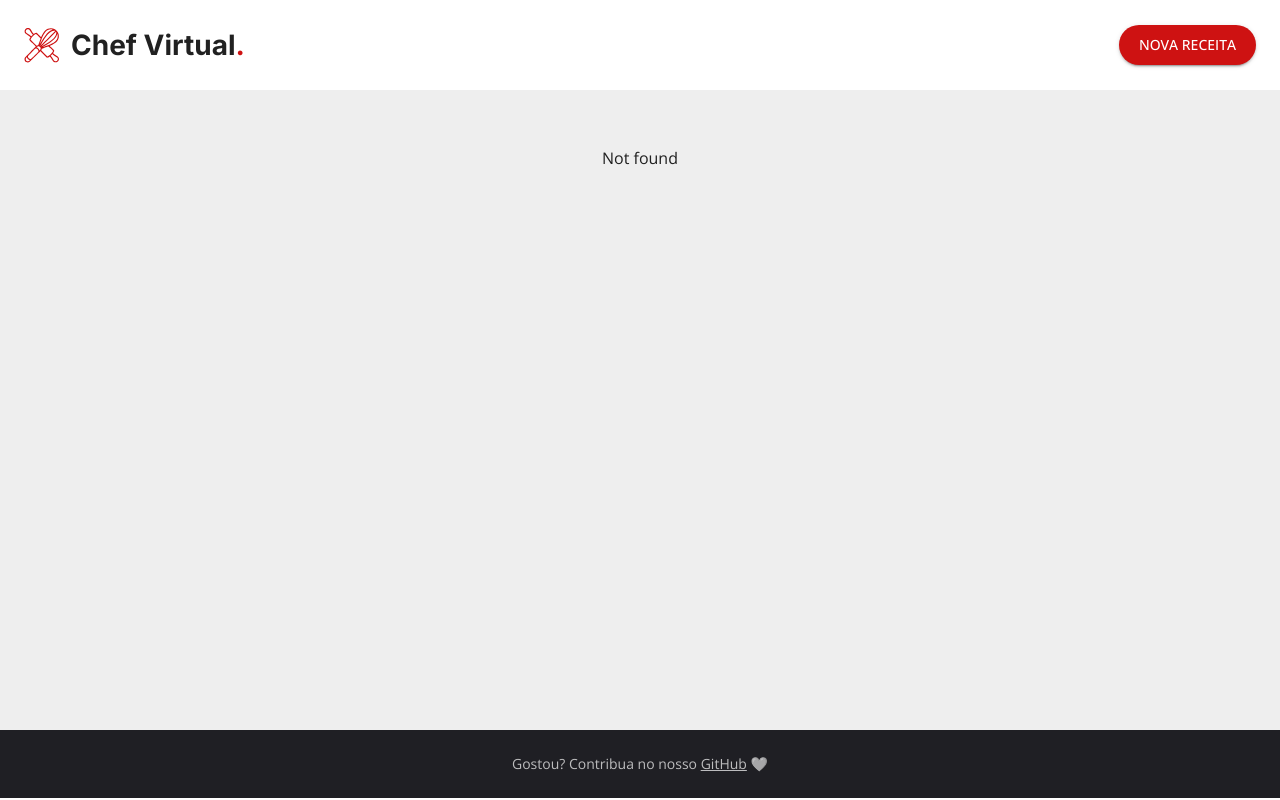
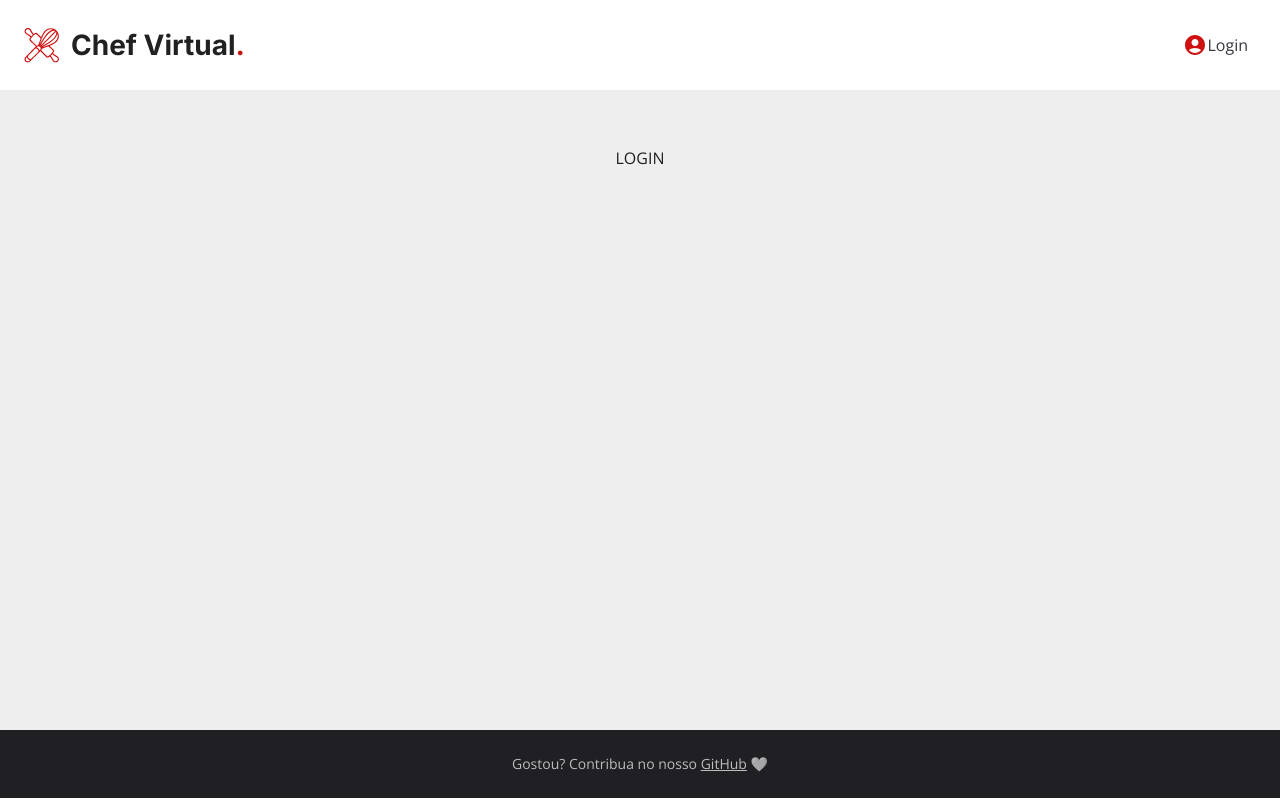
Before and after one commit to MATA63-20231/frontend, a React (Vite) app: page /login in a window 1280 px wide. Before the commit this address had no page. Built offline with nearby package versions, Linux system fonts and the light colour scheme.

Commit message:
botao login

```diff
--- a/src/components/Header.tsx
+++ b/src/components/Header.tsx
@@ -1,10 +1,14 @@
 import Toolbar from "@mui/material/Toolbar";
 import Typography from "@mui/material/Typography";
 import Button from "@mui/material/Button";
+
 import Grid from "@mui/material/Grid";
 import Link from "@mui/material/Link";
 import CardMedia from "@mui/material/CardMedia";
 import Logo from "../assets/logo.svg";
+
+import AccountCircleIcon from "@mui/icons-material/AccountCircle";
+import SearchIcon from "@mui/icons-material/Search";
 
 export default function Header() {
   return (
@@ -36,7 +40,7 @@ export default function Header() {
       </Link>
 
       <Grid container direction="row" justifyContent="flex-end">
-        <Button
+        {/* <Button
           href="/nova-receita"
           sx={{
             bgcolor: "primary.main",
@@ -45,6 +49,18 @@ export default function Header() {
           variant="contained"
         >
           Nova receita
+        </Button> */}
+
+        {/* Ocultar botão nova receita */}
+
+        {/* <SearchIcon/>
+
+        |
+       */}
+
+        <Button variant="text" disableRipple href="login" sx={{textTransform:"Capitalize"}}>
+          <AccountCircleIcon />
+          <Typography color="secondary.main">Login</Typography>
         </Button>
       </Grid>
     </Toolbar>
--- a/src/config/routes.tsx
+++ b/src/config/routes.tsx
@@ -4,6 +4,7 @@ import Home from "../pages/Home.tsx";
 import NotFound from "../pages/NotFound.tsx";
 import RecipeCreation from "../pages/RecipeCreation.tsx";
 import RecipeView from "../pages/RecipeView.tsx";
+import Login from "../pages/Login.tsx";
 
 const router = createBrowserRouter([
   {
@@ -12,6 +13,10 @@ const router = createBrowserRouter([
       {
         path: "/",
         element: <Home />,
+      },
+      {
+        path: "/login",
+        element: <Login />,
       },
       {
         path: "/nova-receita",
--- a/src/config/theme.tsx
+++ b/src/config/theme.tsx
@@ -79,17 +79,18 @@ const defaultTheme = createTheme({
       },
     },
     MuiButton: {
-      styleOverrides: {
-        root: {
+      variants: [
+        {
+          props: { variant: "contained" },
+          style: {
             fontSize: "14px",
-          color: "#fff",
-          background: "#CE1212",
             padding: "8px 20px",
             marginLeft: "30px",
             borderRadius: "50px",
             transition: "0.3s",
           },
         },
+      ],
     },
   },
 });
--- /dev/null
+++ b/src/pages/Login.tsx
@@ -0,0 +1,5 @@
+import Page from "../components/Page.tsx";
+
+export default function Login() {
+  return <Page>LOGIN</Page>;
+}
--- a/src/services/Api.tsx
+++ b/src/services/Api.tsx
@@ -43,7 +43,7 @@ export const getAllRecipes = (
   setRecipes: Dispatch<SetStateAction<IRecipe[]>>
 ) => {
   GET<IRecipe[]>({
-    path: "/receitas",
+    path: "/receita/all",
     setLoading,
     onSuccess: (data) => setRecipes(data),
   });
```
Lines whose indentation alone changed are shown as unchanged.
